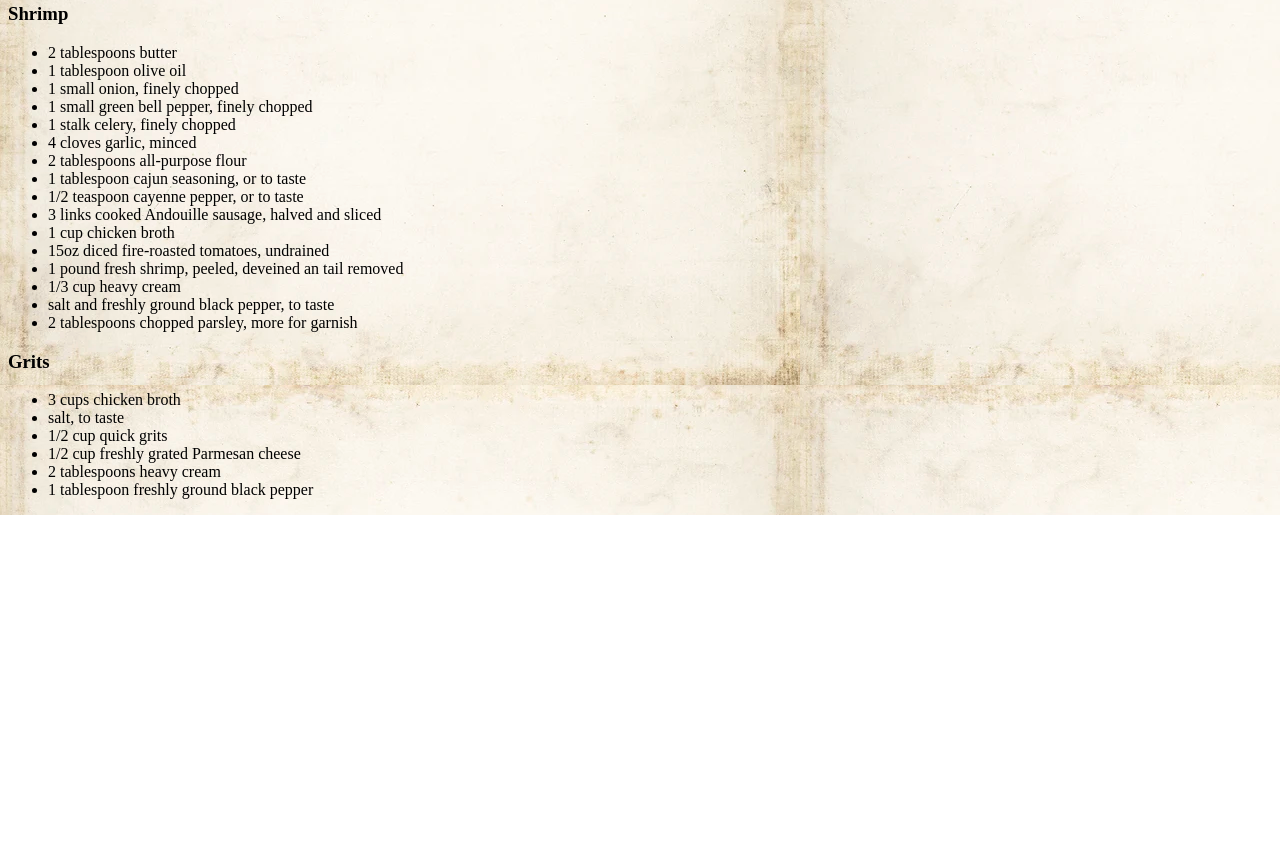
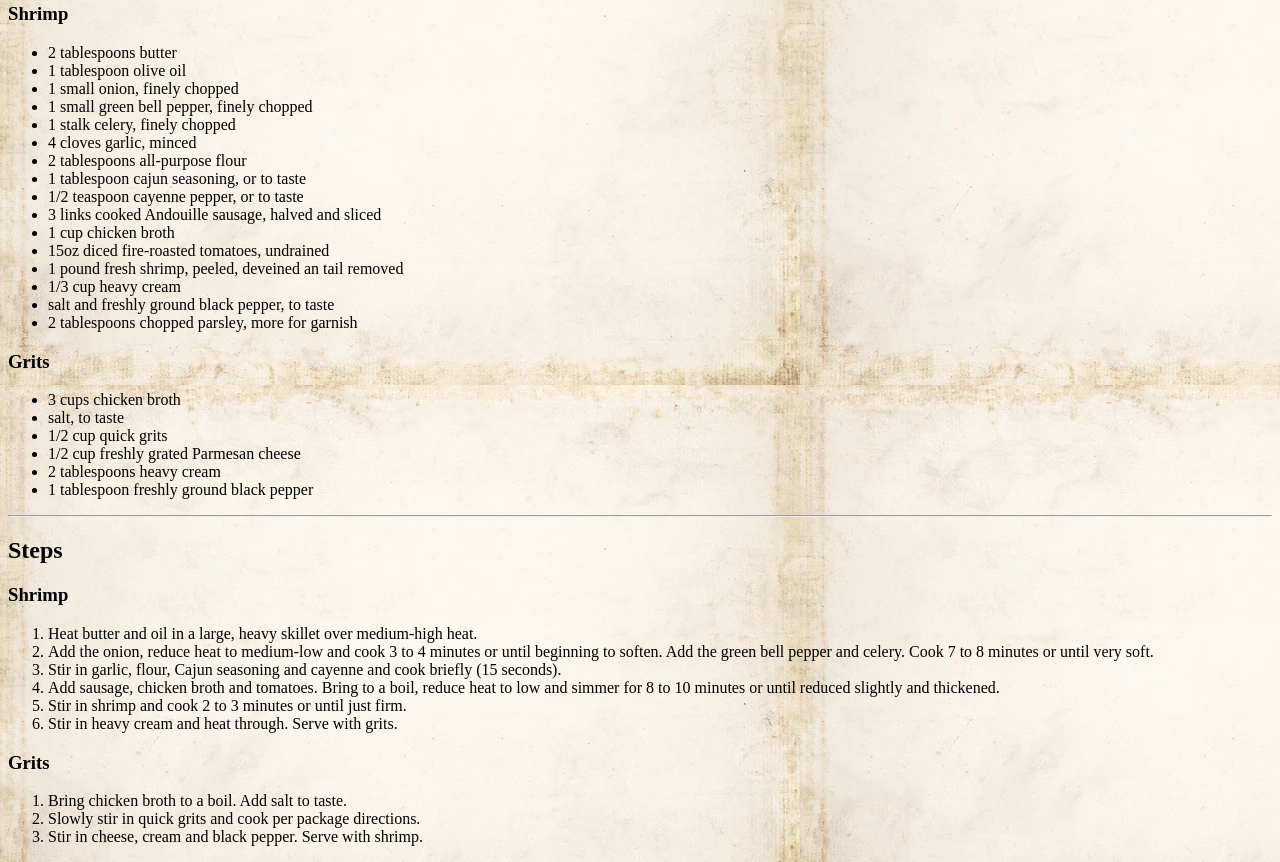
Before and after one commit to alishabethel/odin-recipes, a plain HTML site: page shrimpandgrits.html in a window 1280 px wide. Shown: the part 681-1543 px from the top of the page. Before the commit the page ends 1196 px from the top, so only its background shows below. Drawn offline with Linux system fonts and the light colour scheme.

Commit message:
shrimpandgrits.html

```diff
--- a/shrimpandgrits.html
+++ b/shrimpandgrits.html
@@ -18,6 +18,7 @@
         <hr>
 
         <h2>Ingredients</h2>
+
         <h3>Shrimp</h3>
         <ul>
             <li>2 tablespoons butter</li>
@@ -37,6 +38,8 @@
             <li>salt and freshly ground black pepper, to taste</li>
             <li>2 tablespoons chopped parsley, more for garnish</li>
         </ul>
+
+
         <h3>Grits</h3>
         <ul>
             <li>3 cups chicken broth</li>
@@ -48,9 +51,31 @@
 
         </ul>
 
+        <hr>
+        <h2>Steps</h2>
+            <h3>Shrimp</h3>
+        <ol>
+            <li>Heat butter and oil in a large,
+                heavy skillet over medium-high heat.</li>
+            <li>Add the onion, reduce heat to medium-low
+                and cook 3 to 4 minutes or until beginning to soften.
+                Add the green bell pepper and celery. Cook 7 to 8
+                minutes or until very soft.</li>
+            <li>Stir in garlic, flour, Cajun seasoning and
+                cayenne and cook briefly (15 seconds).</li>
+            <li>Add sausage, chicken broth and tomatoes.
+                Bring to a boil, reduce heat to low and simmer for
+                8 to 10 minutes or until reduced slightly and thickened.</li>
+            <li>Stir in shrimp and cook 2 to 3 minutes or until just firm.</li>
+            <li>Stir in heavy cream and heat through. Serve with grits.</li>
+        </ol>
+            <h3>Grits</h3>
+        <ol>
+            <li> Bring chicken broth to a boil. Add salt to taste.</li>
+            <li>Slowly stir in quick grits and cook per package directions. </li>
+            <li>Stir in cheese, cream and black pepper. Serve with shrimp.</li>
 
-
-
+        </ol>
 
 
 
```
